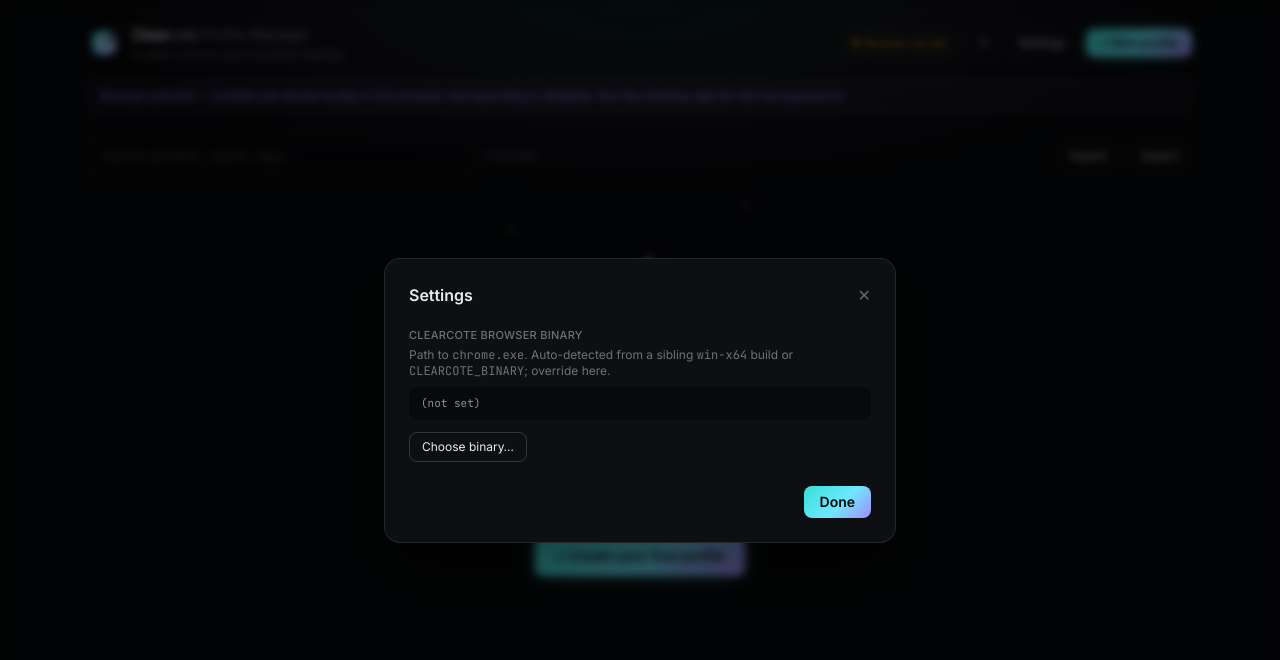
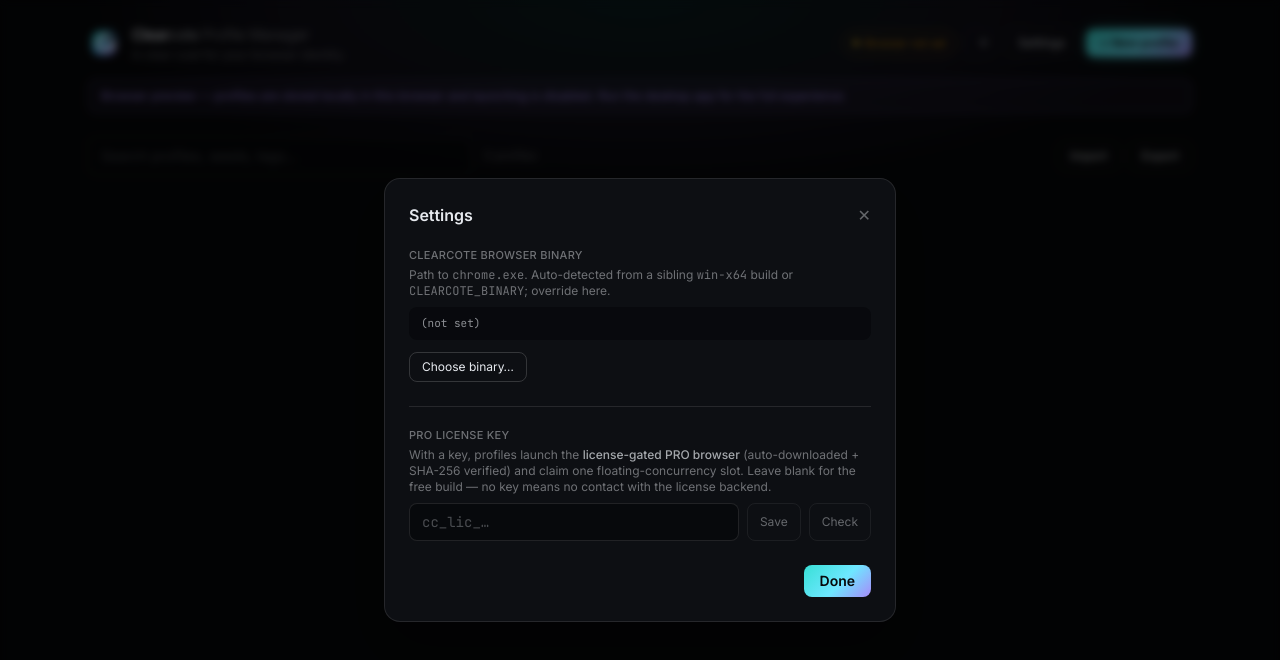
Before and after one commit to clearcotelabs/clearcote-profile-manager, a Next.js app: page / in a window 1280 px wide. Both pictures are taken after a click on the button "Settings". Shown: the top 660 px of the page. Built offline with nearby package versions, Linux system fonts and the light colour scheme.

Commit message:
fix(ui): show license concurrency limit 0 as 'unlimited', not '1/0'

```diff
--- a/app/page.tsx
+++ b/app/page.tsx
@@ -3,7 +3,7 @@
 import { useCallback, useEffect, useMemo, useState } from "react";
 import type { Brand, Platform, Profile, TlsProfile } from "@/types/profile";
 import { profileToArgs, proxyString } from "@/types/profile";
-import { api, isElectron, type Settings, type GeoResult, type LibraryProfile, type FingerprintMeta } from "@/lib/ipc";
+import { api, isElectron, type Settings, type GeoResult, type LibraryProfile, type FingerprintMeta, type LicenseStatus } from "@/lib/ipc";
 import { LogoMark } from "@/components/LogoMark";
 import { Mascot } from "@/components/Mascot";
 
@@ -322,6 +322,11 @@ export default function Page() {
           binary={binary}
           settings={settings}
           onPick={pickBinary}
+          onSaveSettings={async (patch) => {
+            const next = { ...settings, ...patch };
+            setSettings(next);
+            await api.settings.set(next);
+          }}
           onClose={() => setShowSettings(false)}
         />
       )}
@@ -775,13 +780,35 @@ function SettingsModal({
   binary,
   settings,
   onPick,
+  onSaveSettings,
   onClose,
 }: {
   binary: string | null;
   settings: Settings;
   onPick: () => void;
+  onSaveSettings: (patch: Partial<Settings>) => Promise<void> | void;
   onClose: () => void;
 }) {
+  const [key, setKey] = useState(settings.licenseKey || "");
+  const [status, setStatus] = useState<LicenseStatus | null>(null);
+  const [checking, setChecking] = useState(false);
+  const dirty = (key.trim() || undefined) !== (settings.licenseKey || undefined);
+
+  async function saveKey() {
+    await onSaveSettings({ licenseKey: key.trim() || undefined });
+    setStatus(null);
+  }
+  async function checkKey() {
+    setChecking(true);
+    setStatus(null);
+    try {
+      if (dirty) await onSaveSettings({ licenseKey: key.trim() || undefined });
+      setStatus(await api.license.check(key.trim() || undefined));
+    } finally {
+      setChecking(false);
+    }
+  }
+
   return (
     <div className="fixed inset-0 z-40 flex items-center justify-center bg-black/60 p-6 backdrop-blur-sm">
       <div className="w-full max-w-lg rounded-2xl border border-line bg-surface p-6 shadow-2xl">
@@ -803,6 +830,59 @@ function SettingsModal({
             Choose binary…
           </button>
         </div>
+
+        <div className="mt-6 border-t border-line pt-5">
+          <div className={label}>PRO license key</div>
+          <p className="mb-2 text-xs text-fog/45">
+            With a key, profiles launch the <span className="font-medium text-fog/70">license-gated PRO browser</span> (auto-downloaded + SHA-256 verified) and claim one floating-concurrency slot. Leave blank for the free build — no key means no contact with the license backend.
+          </p>
+          <div className="flex gap-2">
+            <input
+              className={`${input} font-mono`}
+              type="password"
+              autoComplete="off"
+              spellCheck={false}
+              value={key}
+              onChange={(e) => setKey(e.target.value)}
+              placeholder="cc_lic_…"
+            />
+            <button
+              className="shrink-0 rounded-lg border border-line-strong px-3 py-1.5 text-xs hover:bg-elevate disabled:opacity-40"
+              onClick={saveKey}
+              disabled={!dirty}
+            >
+              Save
+            </button>
+            <button
+              className="shrink-0 rounded-lg border border-line-strong px-3 py-1.5 text-xs hover:bg-elevate disabled:opacity-40"
+              onClick={checkKey}
+              disabled={checking || !key.trim()}
+            >
+              {checking ? "Checking…" : "Check"}
+            </button>
+          </div>
+          {status && (
+            <div
+              className={`mt-2 rounded-lg px-3 py-2 text-xs ${
+                status.ok
+                  ? "bg-emerald-500/10 text-emerald-300"
+                  : "bg-rose-500/10 text-rose-300"
+              }`}
+            >
+              {status.ok ? (
+                <>
+                  ✓ Valid{status.plan ? ` — ${status.plan} plan` : ""}
+                  {typeof status.limit === "number"
+                    ? ` · ${status.used ?? 0}/${status.limit === 0 ? "unlimited" : status.limit} slots in use`
+                    : ""}
+                </>
+              ) : (
+                <>✕ {status.error || "Invalid license."}</>
+              )}
+            </div>
+          )}
+        </div>
+
         <div className="mt-6 flex justify-end">
           <button className="rounded-lg bg-sheen px-4 py-1.5 text-sm font-semibold text-[#07080a]" onClick={onClose}>
             Done
```
